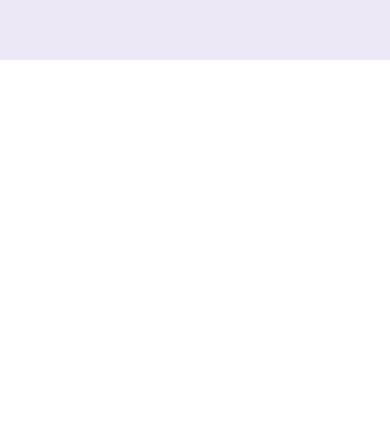
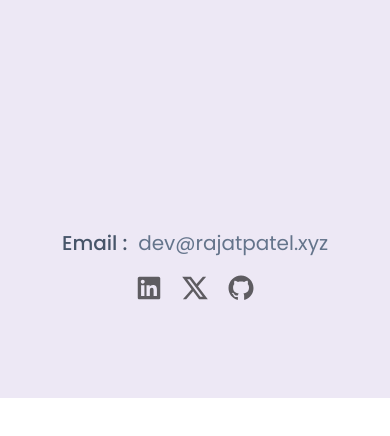
Before and after one commit to rp0777/portfolio-24, a React (Vite) app: page / in a window 390 px wide. Shown: the part 5471-5907 px from the top of the page. Before the commit the page ends 5531 px from the top, so only its background shows below. Built offline with nearby package versions, Linux system fonts and the light colour scheme.

Commit message:
feat : Implement Contact Component

```diff
--- a/src/App.jsx
+++ b/src/App.jsx
@@ -1,4 +1,6 @@
+import gsap from "gsap";
 import "./App.css";
+import Contact from "./components/Contact";
 import Home from "./components/Home";
 import Navbar from "./components/Navbar";
 import Projects from "./components/Projects";
@@ -18,6 +20,8 @@ function App() {
       <Projects />
 
       <Skills />
+
+      <Contact />
     </div>
   );
 }
--- /dev/null
+++ b/src/components/Contact.jsx
@@ -0,0 +1,69 @@
+import {
+  RiGithubFill,
+  RiLinkedinBoxFill,
+  RiTwitterXLine,
+} from "react-icons/ri";
+
+const socialMedia = [
+  {
+    title: "LinkedIn",
+    icon: <RiLinkedinBoxFill size={20} />,
+    iconLarge: <RiLinkedinBoxFill size={30} />,
+    url: "https://www.linkedin.com/in/rajat-patel-332b82187/",
+  },
+  {
+    title: "Twitter",
+    icon: <RiTwitterXLine size={20} />,
+    iconLarge: <RiTwitterXLine size={30} />,
+    url: "https://twitter.com/Rajat_P97",
+  },
+  {
+    title: "Github",
+    icon: <RiGithubFill size={20} />,
+    iconLarge: <RiGithubFill size={30} />,
+    url: "https://github.com/rp0777",
+  },
+];
+
+function Contact() {
+  return (
+    <div
+      id="contact"
+      className=" h-[40vh] w-screen flex flex-col justify-center items-center gap-5 md:gap-2"
+    >
+      {/* Main Heading */}
+      <h1 className=" heading w-full border-b text-center py-4 border-slate-600 text-3xl text-slate-500 font-semibold">
+        Contact
+      </h1>
+
+      {/* Mail & Social Handle Links */}
+      <div className="mailLinks w-[80vw] flex flex-col md:flex-row lg:flex-row items-center justify-around">
+        <p className=" text-xl">
+          <span className=" font-medium text-slate-600">Email :</span> &nbsp;
+          <a
+            className=" text-slate-500 hover:text-slate-700"
+            href="mailto:dev@rajatpatel.xyz"
+          >
+            dev@rajatpatel.xyz
+          </a>
+        </p>
+
+        <div className="socialLinks md:pb-6 flex flex-row justify-center items-center gap-4 py-4">
+          {socialMedia.map((item, index) => (
+            <div key={index}>
+              <a
+                className=" opacity-60 hover:opacity-90"
+                href={item.url}
+                title={item.title}
+              >
+                {item.iconLarge}
+              </a>
+            </div>
+          ))}
+        </div>
+      </div>
+    </div>
+  );
+}
+
+export default Contact;
--- a/src/components/Navbar.jsx
+++ b/src/components/Navbar.jsx
@@ -17,7 +17,7 @@ const navLinks = [
   { title: "About", url: "#about" },
   { title: "Projects", url: "#projects" },
   { title: "Skills", url: "#skills" },
-  { title: "Contact Us", url: "#contact" },
+  { title: "Contact", url: "#contact" },
 ];
 
 const socialMedia = [
@@ -136,10 +136,11 @@ function Navbar() {
       {toggleNav && (
         <div
           onClick={handleBackdropClick}
-          className="mobileMenu lg:hidden fixed h-[100vh] w-full flex justify-end items-start p-4 bg-black bg-opacity-50 top-[10vh]"
+          className="mobileMenu lg:hidden fixed h-[100vh] w-full flex justify-end items-start p-4 bg-black bg-opacity-50 top-[10vh] md:top-[11vw]"
         >
-          <div className="menuContainer h-[45%] w-[65%] bg-[#d0d2e8] rounded-2xl flex flex-col justify-center items-center">
-            <div className="navLinks flex flex-col justify-start items-center h-[80%] w-full gap-4 py-4">
+          <div className="menuContainer h-[45%] md:[100%] w-[65%] md:w-[80%] bg-[#d0d2e8] rounded-2xl flex flex-col justify-center items-center">
+            {/* Navigation Links */}
+            <div className="navLinks flex flex-col md:flex-row justify-start md:justify-center items-center h-[80%] w-full gap-4 py-4">
               {navLinks.map((link) => (
                 <div
                   key={link}
@@ -147,7 +148,7 @@ function Navbar() {
                   className=" flex justify-center items-center"
                 >
                   <a
-                    className=" py-2 px-4 w-[40vw] bg-[#7c83d3] text-xl flex justify-center items-center text-white rounded-xl"
+                    className=" py-2 px-4 w-[40vw] md:w-[15vw] bg-[#7c83d3] text-xl md:text-sm flex justify-center items-center text-white rounded-xl"
                     href={link.url}
                     title={link.title}
                   >
@@ -157,7 +158,8 @@ function Navbar() {
               ))}
             </div>
 
-            <div className="socialLinks flex flex-row justify-center items-center gap-4">
+            {/* Social Handle Links */}
+            <div className="socialLinks md:pb-6 flex flex-row justify-center items-center gap-4">
               {socialMedia.map((item, index) => (
                 <div key={index} onClick={() => setToggleNav(!toggleNav)}>
                   <a
@@ -170,7 +172,6 @@ function Navbar() {
                 </div>
               ))}
             </div>
-            <div className="socialLinks"></div>
           </div>
         </div>
       )}
```
